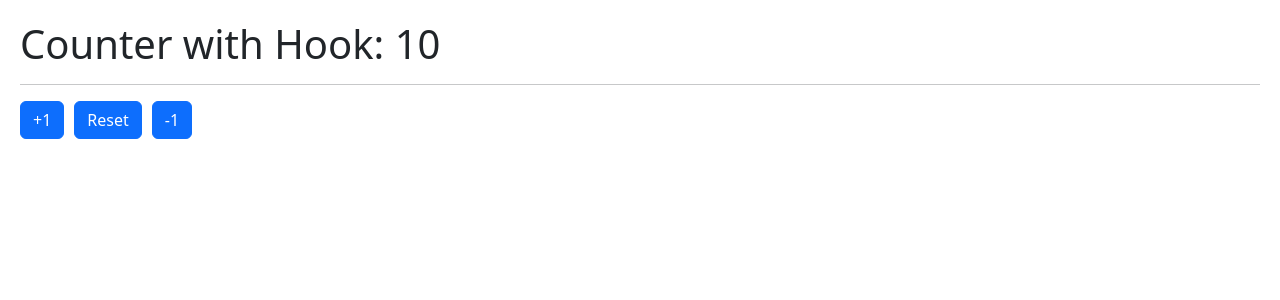
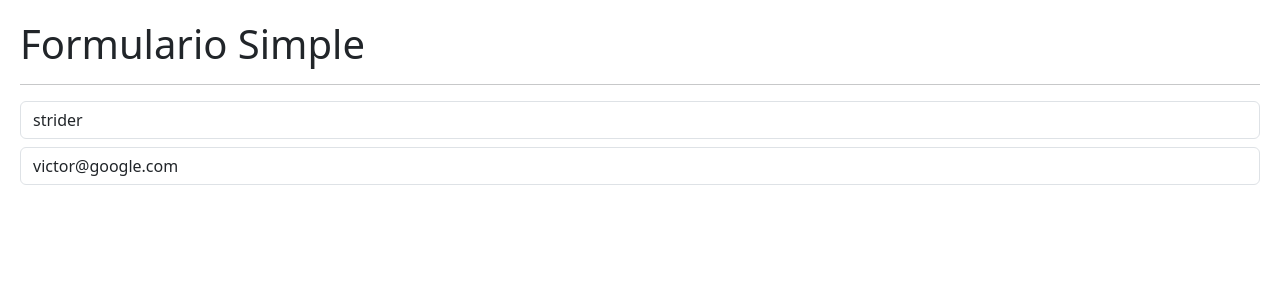
Before and after one commit to VergaraVictor/React, a React (Vite) app in the folder React/05-hook-app/: page / in a window 1280 px wide. Shown: the top 300 px of the page. Built offline with nearby package versions, Linux system fonts and the light colour scheme.

Commit message:
useEffectSimpleForm

```diff
--- /dev/null
+++ b/React/05-hook-app/src/02-useEffect/SimpleForm.jsx
@@ -0,0 +1,49 @@
+import { useEffect } from "react";
+import { useState } from "react"
+
+export const SimpleForm = () => {
+
+    const [formState, setformState] = useState({
+        username: 'strider',
+        email: 'victor@google.com'
+    });
+
+    const { username, email } = formState;
+
+    const onInputChange = ({ target }) => {
+        const { name, value } = target;
+        setformState({
+            ...formState,
+            [ name ]: value
+        })
+    }
+
+    useEffect( () => {
+        console.log('useEffect called!');
+    });
+
+    return (
+        <>
+            <h1>Formulario Simple</h1>
+            <hr />
+
+            <input
+                type="text"
+                className="form-control"
+                placeholder="Username"
+                name="username"
+                value={ username }
+                onChange={ onInputChange }
+            />
+
+            <input
+                type="email"
+                className="form-control mt-2"
+                placeholder="victor@google.com"
+                name="email"
+                value={ email }
+                onChange={ onInputChange }
+            />
+        </>
+    )
+}
--- a/React/05-hook-app/src/main.jsx
+++ b/React/05-hook-app/src/main.jsx
@@ -3,11 +3,12 @@
 // import { CounterApp } from './01-useState/CounterApp';
 // import { HooksApp } from './HooksApp';
 import './index.css';
-import { CounterWithCustomHook } from './01-useState/CounterWithCustomHook';
+// import { CounterWithCustomHook } from './01-useState/CounterWithCustomHook';
+import { SimpleForm } from './02-useEffect/SimpleForm';
 
 
 ReactDOM.createRoot(document.getElementById('root')).render(
   <React.StrictMode>
-    <CounterWithCustomHook />
+    <SimpleForm />
   </React.StrictMode>,
 )
```
